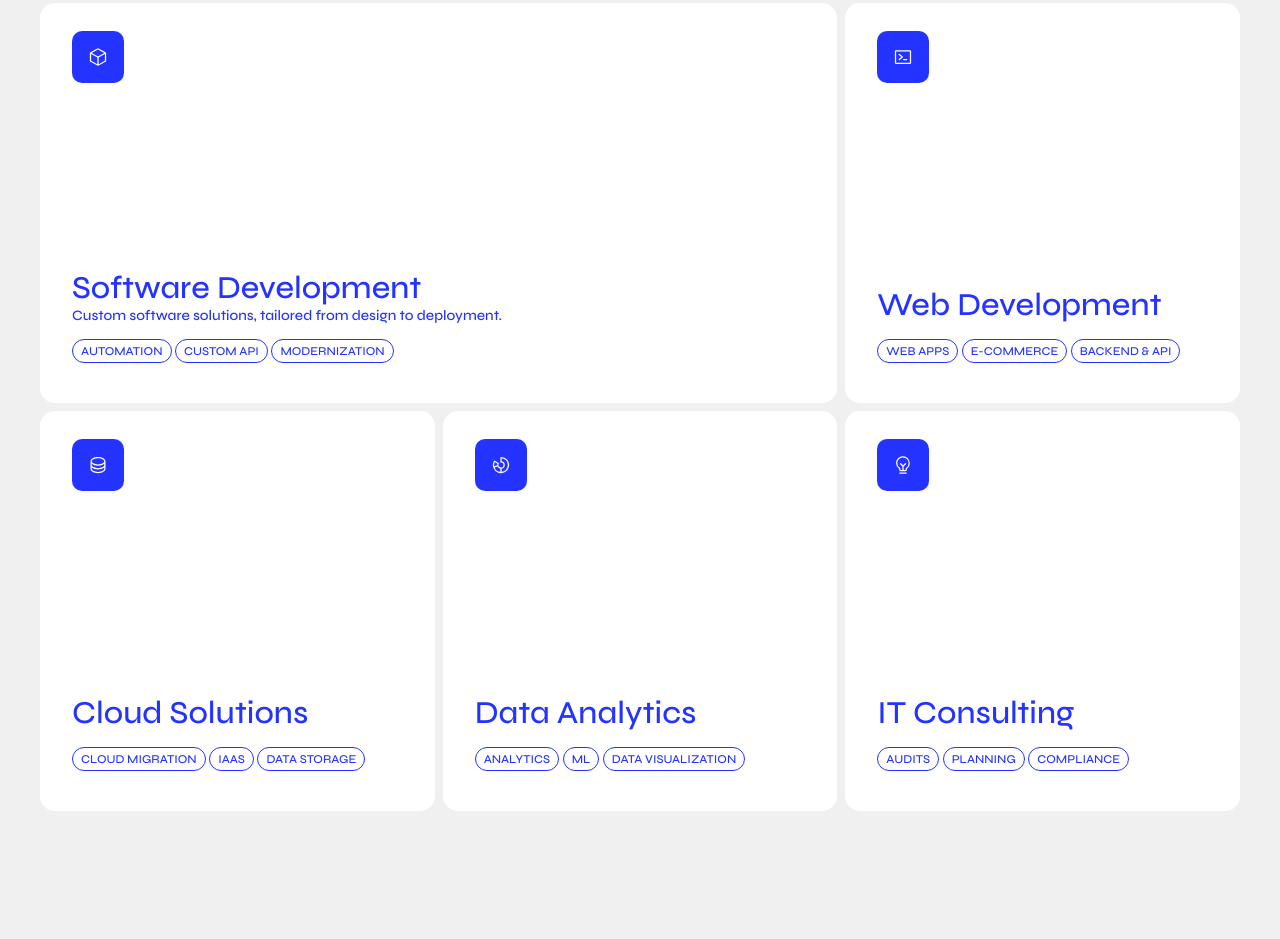
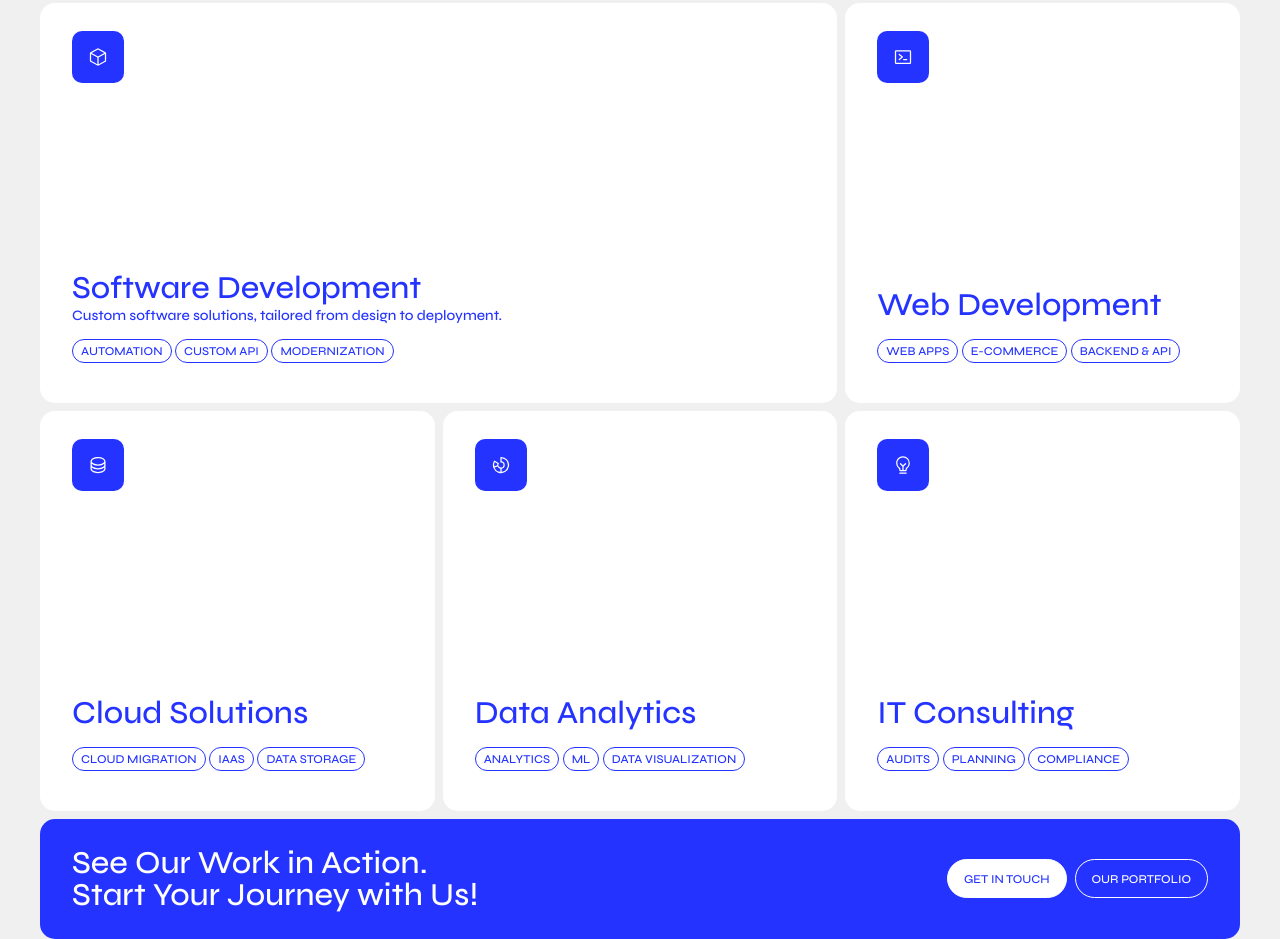
Before and after one commit to ashishshres/Circuit-Landing-Page, a plain HTML site: page index.html in a window 1280 px wide. Shown: the part 2998-3937 px from the top of the page. Before the commit the page ends 3809 px from the top, so only its background shows below. Drawn offline with Linux system fonts and the light colour scheme.

Commit message:
add cta section

```diff
--- a/index.html
+++ b/index.html
@@ -190,6 +190,13 @@
         </div>
       </div>
     </div>
+    <div class="services__cta">
+      <h2 class="services__cta-title">See Our Work in Action.<br>
+        Start Your Journey with Us!</h2>
+      <div class="services__btns">
+        <button class="btn btn--white">get in touch</button><button class="btn btn--alternate">our portfolio</button>
+      </div>
+    </div>
   </section>
 </body>
 
--- a/style.css
+++ b/style.css
@@ -320,3 +320,27 @@ body {
 .services__tags {
   margin: 1rem 0;
 }
+
+.services__cta {
+  margin-top: 0.5rem;
+  border-radius: 15px;
+  display: flex;
+  justify-content: space-between;
+  align-items: center;
+  background-color: var(--primary);
+  padding: 1.75rem 2rem;
+}
+
+.services__cta-title {
+  font-size: 2rem;
+  font-weight: 500;
+  color: #fff;
+  line-height: 2rem;
+}
+
+.services__btns {
+  display: flex;
+  justify-content: center;
+  align-items: center;
+  gap: 0.5rem;
+}
```
